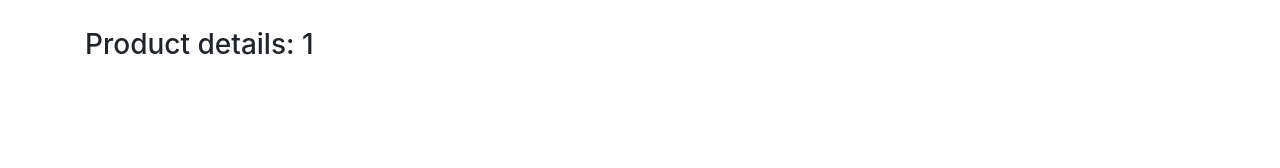
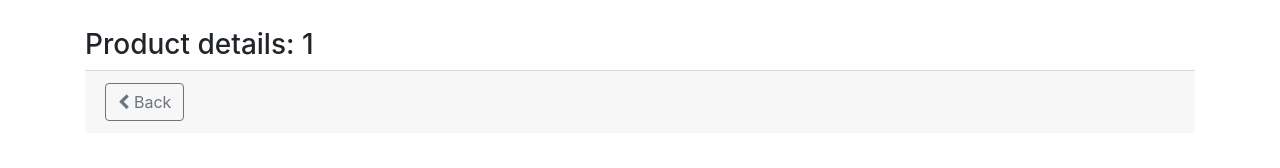
Before and after one commit to kargeb/angular-training, an Angular app: page /pm/products/1 in a window 1280 px wide. Shown: the part 132-300 px from the top of the page. Built offline with nearby package versions, Linux system fonts and the light colour scheme.

Commit message:
get param from url in product detail

```diff
--- a/src/app/plural/pm/products/product-detail/product-detail.component.html
+++ b/src/app/plural/pm/products/product-detail/product-detail.component.html
@@ -1,4 +1,9 @@
 <app-nav></app-nav>
 <div class="container py-5">
   <h3>{{ pageTitle }}</h3>
+  <div class="card-footer">
+    <button class="btn btn-outline-secondary" (click)="onBack()">
+      <i class="fa fa-chevron-left"></i> Back
+    </button>
+  </div>
 </div>
--- a/src/app/plural/pm/products/product-detail/product-detail.component.ts
+++ b/src/app/plural/pm/products/product-detail/product-detail.component.ts
@@ -1,5 +1,5 @@
 import { Component, OnInit } from '@angular/core';
-import { ActivatedRoute } from '@angular/router';
+import { ActivatedRoute, Router } from '@angular/router';
 
 @Component({
   selector: 'app-product-detail',
@@ -9,11 +9,15 @@
 export class ProductDetailComponent implements OnInit {
   pageTitle = 'Product details: ';
 
-  constructor(private route: ActivatedRoute) {}
+  constructor(private route: ActivatedRoute, private router: Router) {}
 
   ngOnInit(): void {
     let id = this.route.snapshot.paramMap.get('id');
 
     this.pageTitle += ` ${id}`;
   }
+
+  onBack(): void {
+    this.router.navigate(['/pm/products']);
+  }
 }
```
